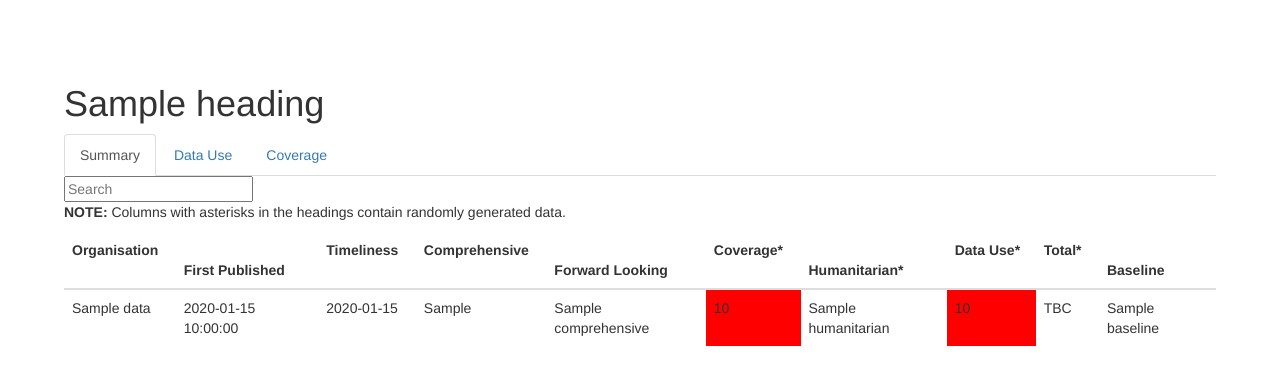
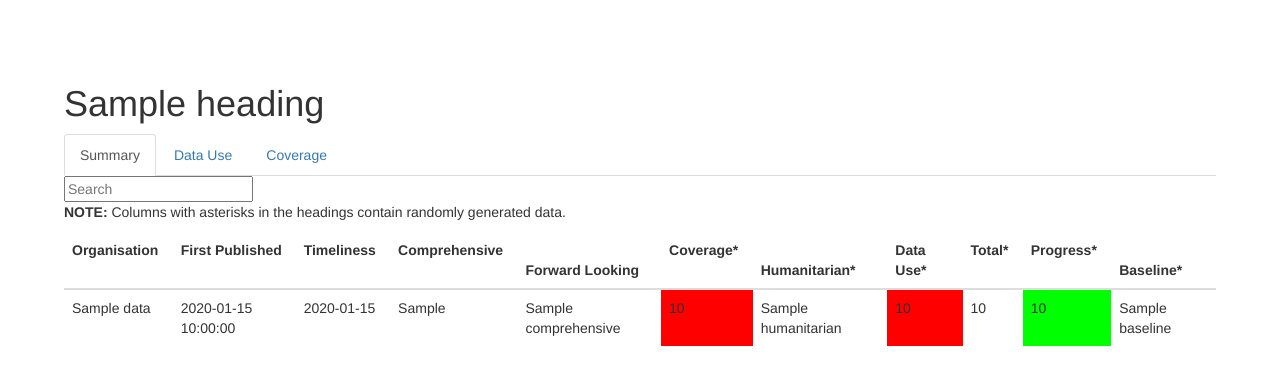
Before and after one commit to devinit/grand-bargain-monitoring, a Flask app: template src/templates/dashboard.html in a window 1280 px wide. Shown: the top 385 px of the page. Run offline with Flask 2, Linux system fonts and the light colour scheme; the template is opened without the code that fills it: most values are stand-ins (such as "Sample title", 1, 10 or a date in 2020); some libraries are stand-ins or nearby versions.

Commit message:
Add a Progress column

```diff
--- a/src/static/css/style.css
+++ b/src/static/css/style.css
@@ -46,6 +46,10 @@ body {
 	background-color: #00FF00;
 }
 
+.positive-progress {
+	background-color: #0F0;
+}
+
 /* Table sort styling */
 .sort:after {
 	display: inline-block;
--- a/src/templates/dashboard.html
+++ b/src/templates/dashboard.html
@@ -24,7 +24,8 @@
 					<th class="sort" data-sort="humanitarian">Humanitarian*</th>
 					<th class="sort" data-sort="data-use">Data Use*</th>
 					<th class="sort" data-sort="total">Total*</th>
-					<th class="sort" data-sort="baseline">Baseline</th>
+					<th class="sort" data-sort="progress">Progress*</th>
+					<th class="sort" data-sort="baseline">Baseline*</th>
 				</tr>
 			</thead>
 			<tbody class="list">
@@ -38,7 +39,8 @@
 					<td class="coverage pc-{{ data[k]['humanitarian_coverage_total'] }}">{{ data[k]['humanitarian_coverage_total'] if data[k]['humanitarian_coverage_total'] else '0' }}</td>
 					<td class="humanitarian pc-{{ data[k]['humanitarian'] }}">{{ data[k]['humanitarian'] if data[k]['humanitarian'] != '' else '0' }}</td>
 					<td class="data-use pc-{{ data[k]['data_use_total'] }}">{{ data[k]['data_use_total'] if data[k]['data_use_total'] else '0' }}</td>
-					<td class="summary-total">TBC</td>
+					<td class="summary-total">{{ data[k]['summary_total'] if data[k]['summary_total'] != '' else '0' }}</td>
+					<td class="{{ 'positive-progress' if data[k]['progress'] > 0 }}">{{ data[k]['progress'] if data[k]['progress'] != '' else '0' }}</td>
 					<td class="baseline">{{ data[k]['baseline'] if data[k]['baseline'] != '' else '0' }}</td>
 				</tr>
 				{% endfor %}
```
Also changed, not shown: src/parse_data.py (+20 -1 lines).
